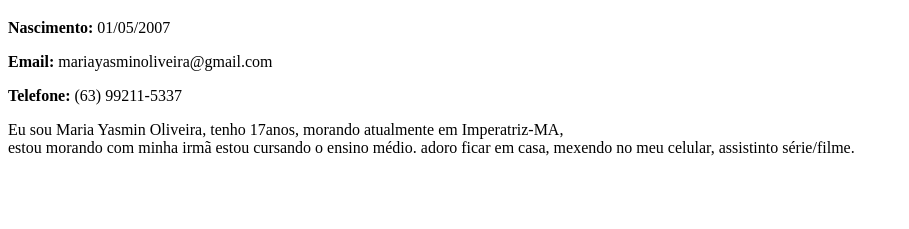
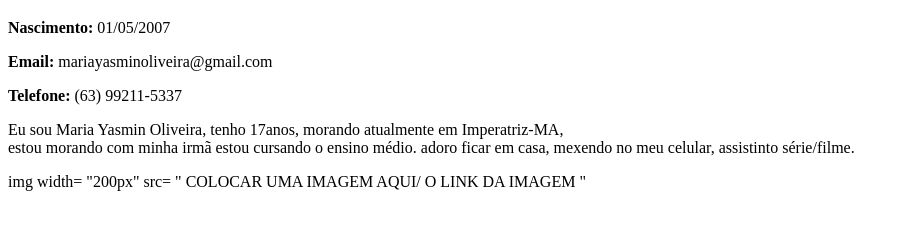
Before and after one commit to MariaYasminAlmeida/Minha-Primeira-Pasta, a plain HTML site: page index.html in a window 1280 px wide. Shown: the part 61-290 px from the top of the page, without its empty margins (0-909 px from the left). Drawn offline with Linux system fonts and the light colour scheme.

Commit message:
Atualizar o index.html

```diff
--- a/index.html
+++ b/index.html
@@ -12,5 +12,7 @@
    <p><b>Email:</b> mariayasminoliveira@gmail.com</p>
    <p><b>Telefone:</b> (63) 99211-5337</p>
    <p>Eu sou Maria Yasmin Oliveira, tenho 17anos, morando atualmente em Imperatriz-MA, <br> estou morando com minha irmã estou cursando o ensino médio. adoro ficar em casa, mexendo no meu celular, assistinto série/filme.</p>
+img width= "200px" src= " COLOCAR UMA IMAGEM AQUI/ O LINK DA IMAGEM "
+
 </body>
 </html>
```
